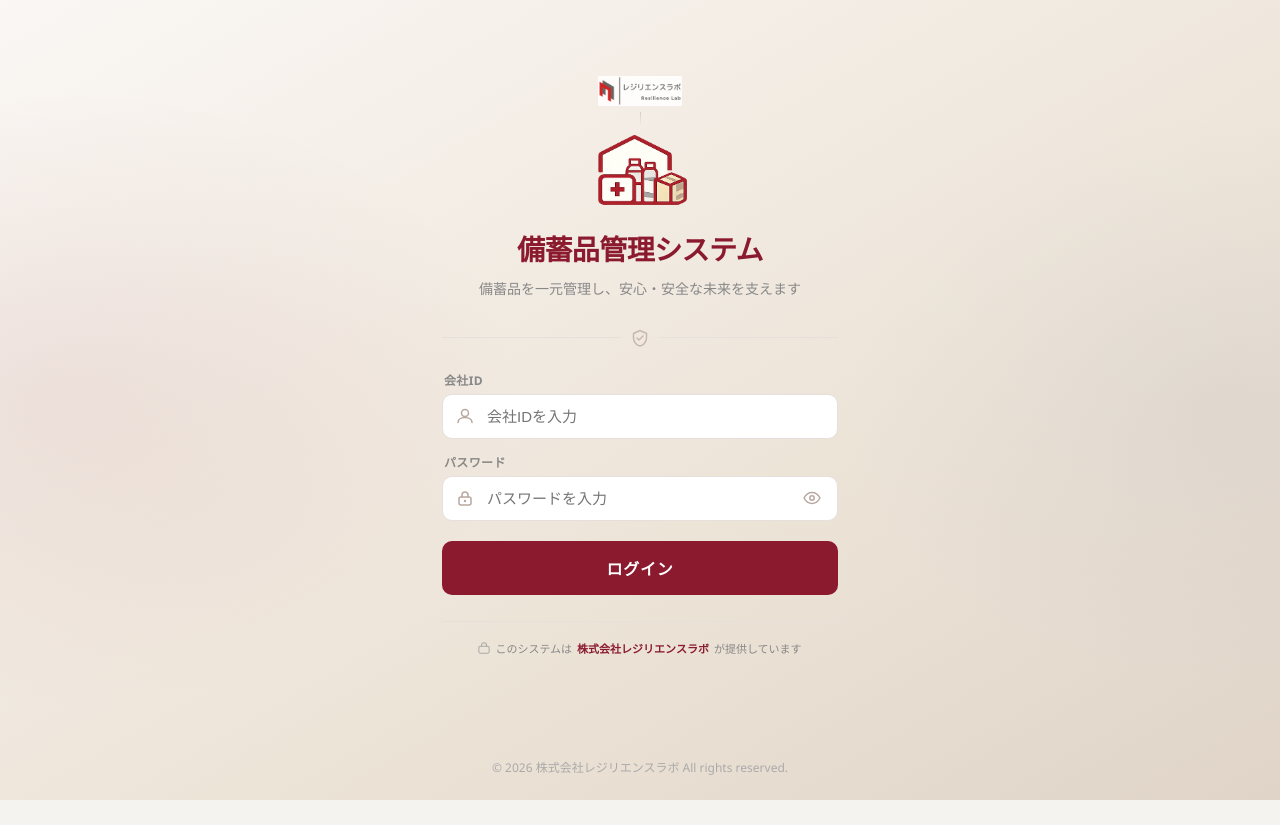
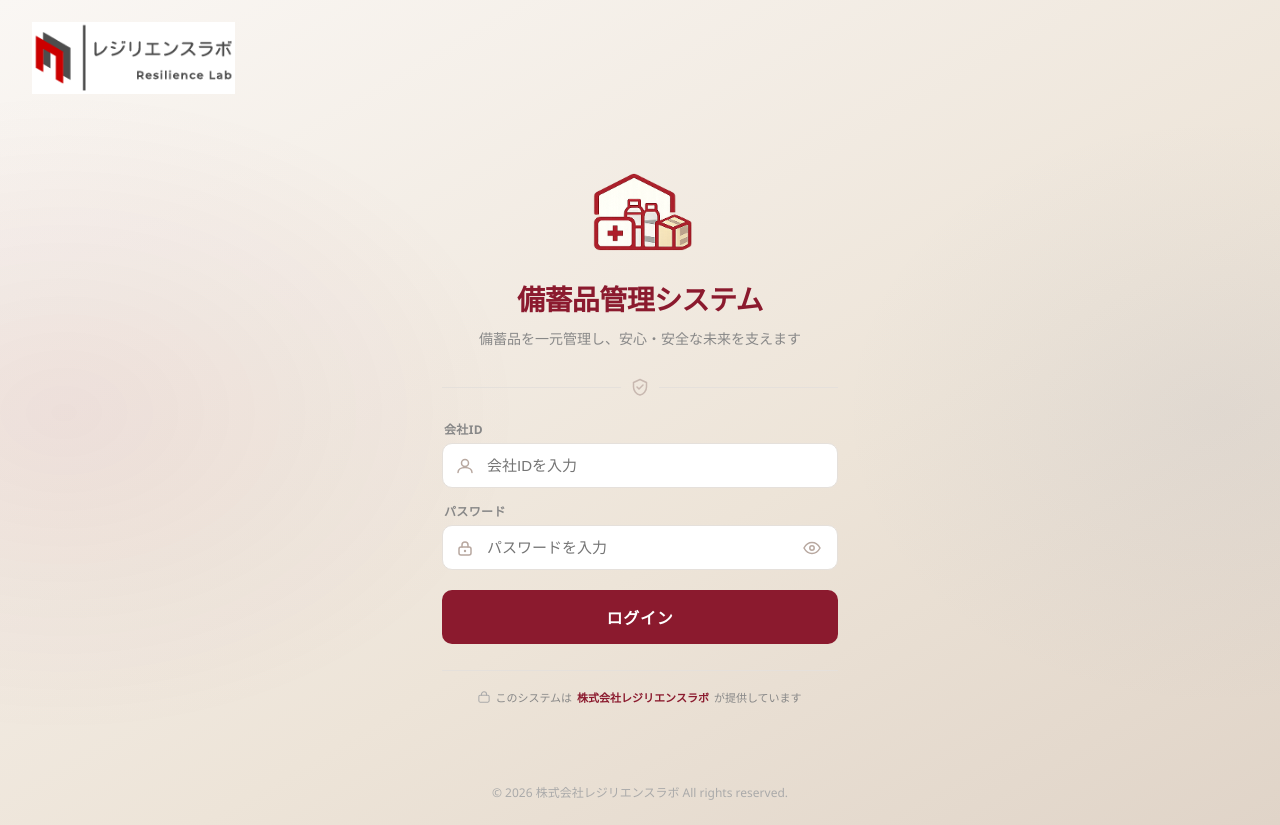
Before and after one commit to miku05210601-svg/resilience-lab-hp, a website: page stockpile.html in a window 1280 px wide. Before the commit the page ends 800 px from the top, so only its background shows below. Drawn offline with Linux system fonts and the light colour scheme.

Commit message:
ログイン画面: ロゴを左上に大きく配置（72px）
Co-Authored-By: Claude Sonnet 4.6 <noreply@anthropic.com>

```diff
--- a/stockpile.html
+++ b/stockpile.html
@@ -64,7 +64,7 @@ body {
   position: relative;
   z-index: 1;
 }
-.login-topbar img { height: 56px; }
+.login-topbar img { height: 72px; }
 .login-main {
   flex: 1;
   display: flex;
@@ -589,15 +589,18 @@ tr.row-warning td { background: #fffdf0; }
 <!-- ログイン画面 -->
 <div id="login-screen">
 
+  <!-- 左上ロゴ -->
+  <div class="login-topbar">
+    <img src="/bcp-check/resilab_logo2.png" alt="レジリエンスラボ">
+  </div>
+
   <!-- ログインカード -->
   <div class="login-main">
     <div class="login-card">
 
-      <!-- ロゴ＋備蓄品アイコン -->
-      <div style="display:flex;flex-direction:column;align-items:center;gap:0;margin-bottom:18px;">
-        <img src="/bcp-check/resilab_logo2.png" alt="レジリエンスラボ" style="height:30px;width:auto;opacity:0.85;">
-        <div style="width:1px;height:14px;background:linear-gradient(to bottom,#d8ccc8,transparent);margin:6px 0 4px;"></div>
-        <img src="/bcp-check/stockpile_icon.png" alt="備蓄品管理" style="width:100px;height:auto;">
+      <!-- 備蓄品アイコン -->
+      <div class="login-icon-wrap">
+        <img src="/bcp-check/stockpile_icon.png" alt="備蓄品管理" style="width:110px;height:auto">
       </div>
 
       <div class="login-title">備蓄品管理システム</div>
```
